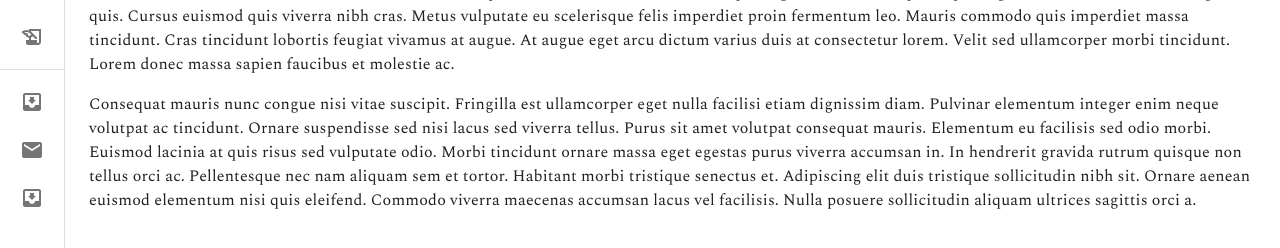
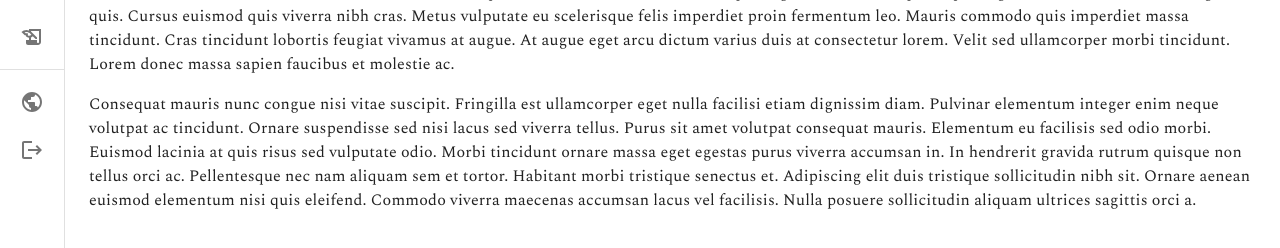
Before and after one commit to TarTelperion/startup, a React app: page / in a window 1280 px wide. Shown: the part 156-404 px from the top of the page. Built offline with nearby package versions, Linux system fonts and the light colour scheme; the HTML template or start-up script is replaced by a standard one.

Commit message:
finish icons

```diff
--- a/src/AppFrame.jsx
+++ b/src/AppFrame.jsx
@@ -16,10 +16,10 @@ import ListItem from '@mui/material/ListItem'
 import ListItemButton from '@mui/material/ListItemButton'
 import ListItemIcon from '@mui/material/ListItemIcon'
 import ListItemText from '@mui/material/ListItemText'
-import InboxIcon from '@mui/icons-material/MoveToInbox'
 import HistoryEduIcon from '@mui/icons-material/HistoryEdu'
 import CottageIcon from '@mui/icons-material/Cottage'
-import MailIcon from '@mui/icons-material/Mail'
+import PublicIcon from '@mui/icons-material/Public'
+import LogoutIcon from '@mui/icons-material/Logout'
 import AccountCircleIcon from '@mui/icons-material/AccountCircle'
 import '@fontsource/spectral'
 
@@ -136,7 +136,7 @@ export default function MiniDrawer() {
         </DrawerHeader>
         <Divider />
         <List>
-          {['Home', 'User', 'Create'].map((text, index) => (
+          {['Home', 'Profile', 'Create'].map((text, index) => (
             <ListItem key={text} disablePadding sx={{ display: 'block' }}>
               <ListItemButton
                 sx={{
@@ -167,7 +167,7 @@ export default function MiniDrawer() {
         </List>
         <Divider />
         <List>
-          {['All mail', 'Trash', 'Spam'].map((text, index) => (
+          {['More Stories', 'Log Out'].map((text, index) => (
             <ListItem key={text} disablePadding sx={{ display: 'block' }}>
               <ListItemButton
                 sx={{
@@ -183,7 +183,7 @@ export default function MiniDrawer() {
                     justifyContent: 'center',
                   }}
                 >
-                  {index % 2 === 0 ? <InboxIcon /> : <MailIcon />}
+                  {index === 0 ? <PublicIcon /> : <LogoutIcon />}
                 </ListItemIcon>
                 <ListItemText primary={text} sx={{ opacity: open ? 1 : 0 }} />
               </ListItemButton>
```
